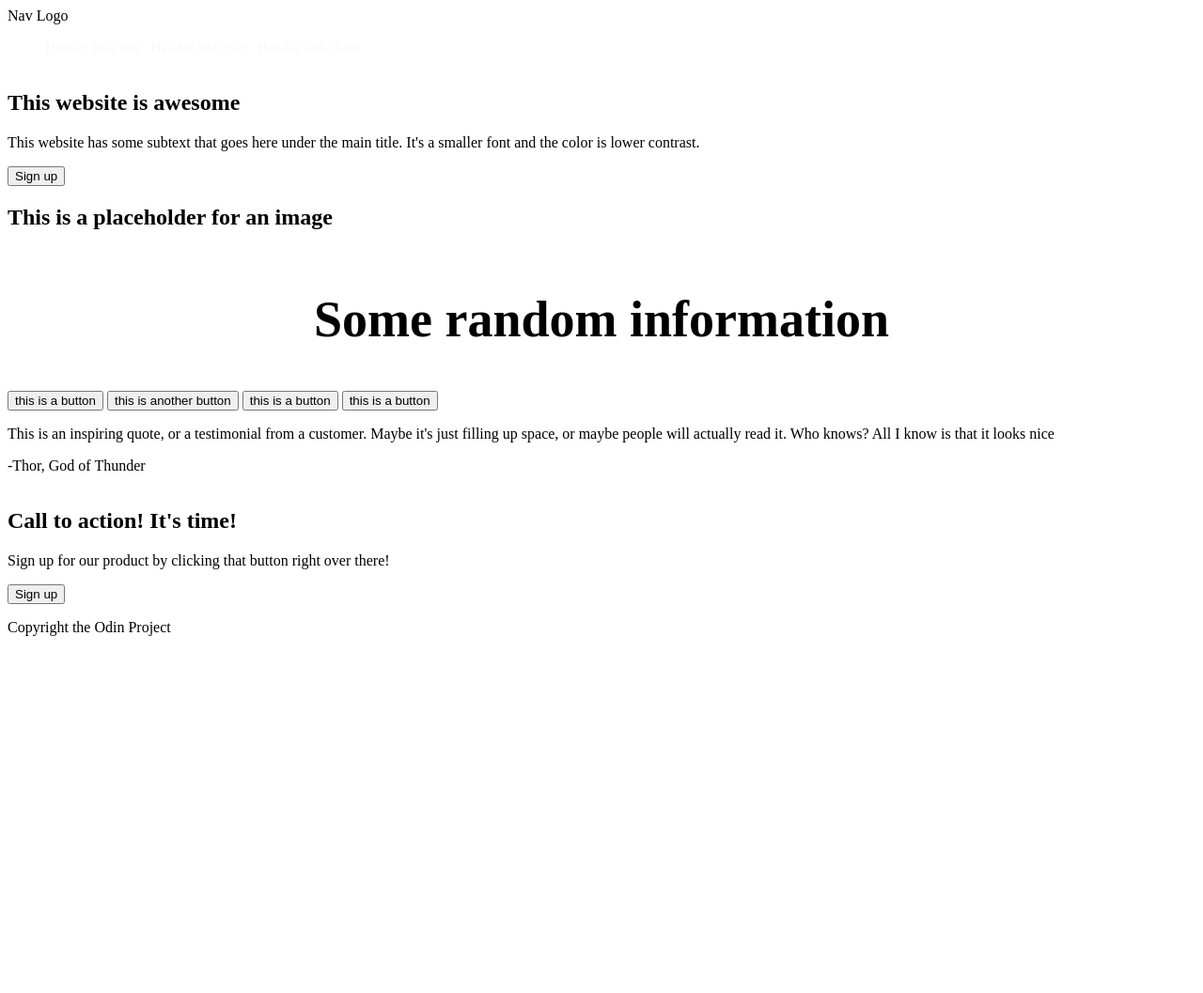
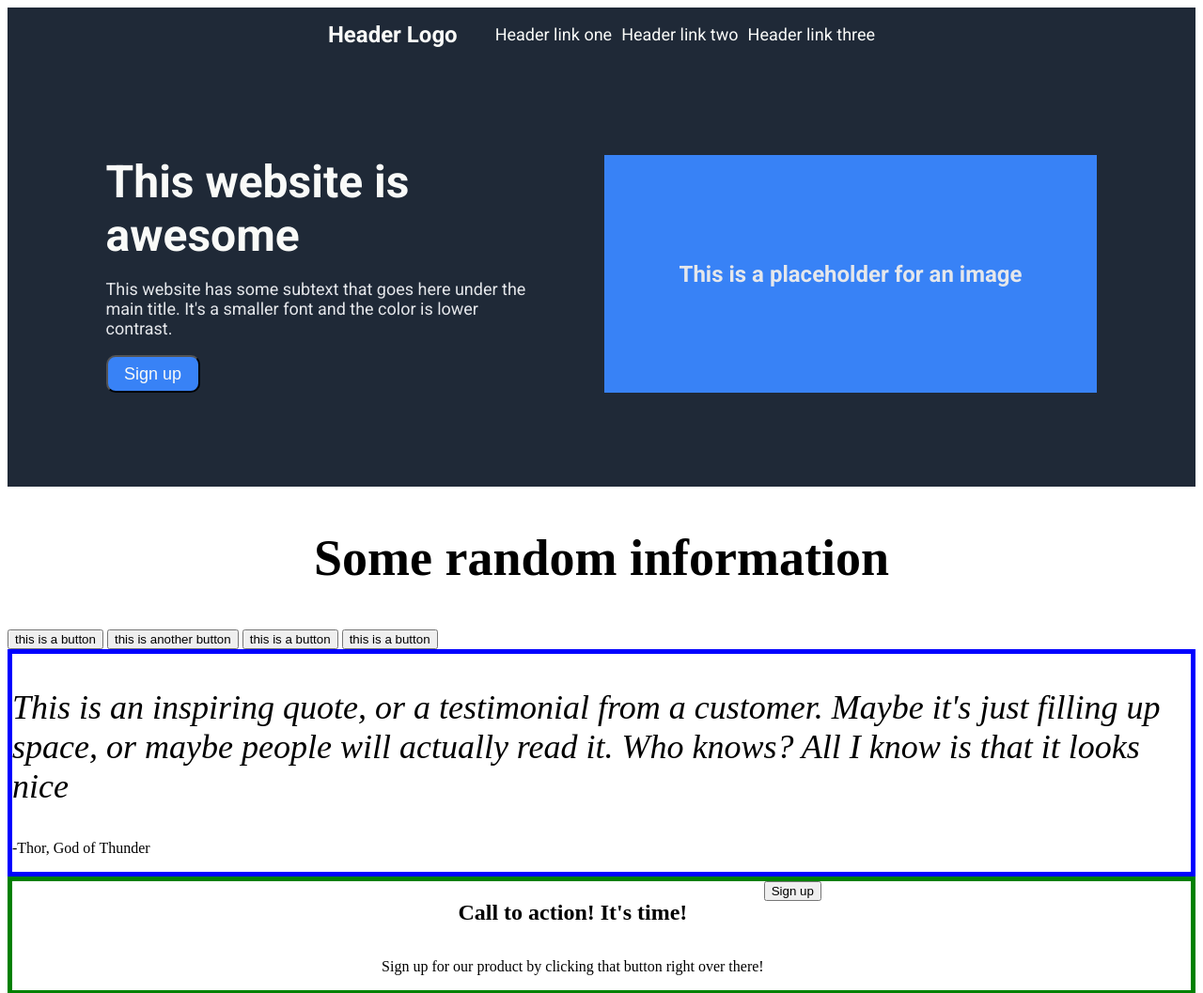
Before and after one commit to MattE-BB/landingpagefound, a website: page src/index.html in a window 1280 px wide. Shown: the top 1057 px of the page at 94% size. Before the commit the page ends 816 px from the top, so only its background shows below. Drawn offline with nearby package versions, Linux system fonts and the light colour scheme; files that its build step writes are made by us from their sources.

Commit message:
Completed Hero, moving onto cards.

```diff
--- a/src/index.html
+++ b/src/index.html
@@ -7,17 +7,17 @@
     <link rel="preconnect" href="https://fonts.googleapis.com">
     <link rel="preconnect" href="https://fonts.gstatic.com" crossorigin>
     <link href="https://fonts.googleapis.com/css2?family=Roboto:ital,wght@0,400;0,700;0,900;1,300&display=swap" rel="stylesheet">
-    <link rel="stylesheet" href="style.css">
+    <link rel="stylesheet" href="css/style.css">
 </head>
 <body>
 
     <!--Beginning of Hero Section-->
-    <div class="nav-wrapper">
-        <div class="nav">
-            <div class="nav__logo">
-                Nav Logo
+    <div class="container container--header">
+        <div class="header">
+            <div class="header__logo">
+                Header Logo
             </div>
-            <div class="nav__links">
+            <div class="header__links">
                 <ul>
                     <li><a href="#">Header link one</a></li>
                     <li><a href="#">Header link two</a></li>
@@ -26,24 +26,24 @@
             </div>
         </div>
     </div>
-    <div class="overview-wrapper">
-        <div class="overview-container1">
-            <h2 class="overview-container1__title">This website is awesome</h2>
-            <p class="overview-container1__text">This website has some subtext that goes here under the main title. It's a smaller font and the color is lower contrast.</p>
-            <button class="overview__button">Sign up</button>
+    <div class="container container--hero">
+        <div class="hero-intro">
+            <h2 class="hero-intro__title">This website is awesome</h2>
+            <p class="hero-intro__text">This website has some subtext that goes here under the main title. It's a smaller font and the color is lower contrast.</p>
+            <button class="hero-intro__button">Sign up</button>
         </div>
-        <div class="overview-container2">
-            <h2 class="overview-container2__image">This is a placeholder for an image</h2>
+        <div class="hero-image">
+            <h2 class="hero-image__placeholder">This is a placeholder for an image</h2>
         </div>
     </div>
     <!--End of Hero Section-->
 
     <!--Beginning of Information Section-->
-    <div class="information-wrapper">
+    <div class="container container--information">
         <div class="information__title">
             <h2> Some random information</h2>
         </div>
-        <div class="information__buttons">
+        <div class="information__card">
             <button> this is a button </button>
             <button> this is another button </button>
             <button> this is a button </button>
@@ -53,21 +53,27 @@
     <!--End of Information Section-->
 
     <!--Beginning of Quote Section-->
-    <div class="quote-wrapper">
-        <div class="quote__text">
-            <p>This is an inspiring quote, or a testimonial from a customer. Maybe it's just filling up space, or maybe people will actually read it. Who knows? All I know is that it looks nice</p>
-        </div>
-        <div class="quote__author">
-                <p>-Thor, God of Thunder</p>
+    <div class="container container--quote"></div>
+        <div class="quote-text">
+            <div class="quote-text__para">
+                <p>This is an inspiring quote, or a testimonial from a customer. Maybe it's just filling up space, or maybe people will actually read it. Who knows? All I know is that it looks nice</p>
+            </div>
+            <div class="quote__author">
+                    <p>-Thor, God of Thunder</p>
+            </div>
         </div>
     </div>
     <!--End of Quote Section-->
 
     <!--Beginning of Call to Action Section-->
-    <div class="cta-wrapper">
-        <h2>Call to action! It's time!</h2>
-        <p>Sign up for our product by clicking that button right over there!</p>
-        <button>Sign up</button>
+    <div class="container container--cta">
+        <div class="cta-text">
+            <h2 class="cta-text__title">Call to action! It's time!</h2>
+            <p class="cta-text__para">Sign up for our product by clicking that button right over there!</p>
+        </div>
+        <div class="cta-button__signup">
+            <button>Sign up</button>
+        </div>
     </div>
     <!--End of Call to Action Section-->
 
--- a/src/sass/style.scss
+++ b/src/sass/style.scss
@@ -15,6 +15,9 @@ body {
 {
     background-color: #1f2937;
     font-family: 'Roboto', sans-serif;
+    display: flex;
+    justify-content: center;
+    padding-bottom: 100px;
 }
 
 .header {
@@ -24,6 +27,8 @@ body {
         color: #f9faf8;
         font-size: 24px;
         font-weight: 700;
+        display: flex;
+        align-items: center;
     }
 
     &__links {
@@ -39,10 +44,14 @@ body {
     background-color: #1f2937;
     font-family: 'Roboto', sans-serif;
     display:flex;
+    justify-content: center;
+    padding-bottom: 100px;
+    gap: 80px;
 }
 
 .hero-intro {
     display: flex;
+    width: 450px;
     flex-direction: column;
     font-family:'Roboto', sans-serif;
 
@@ -70,9 +79,15 @@ body {
 
 .hero-image {
     display: flex;
+    align-content: center;
+    justify-content: center;
+    color: #e5e7eb;
+    background-color: #3882f6;
+    padding: 20px 80px;
 
     &__placeholder {
-
+        display: flex;
+        align-items: center;
     }
 
 }
```
